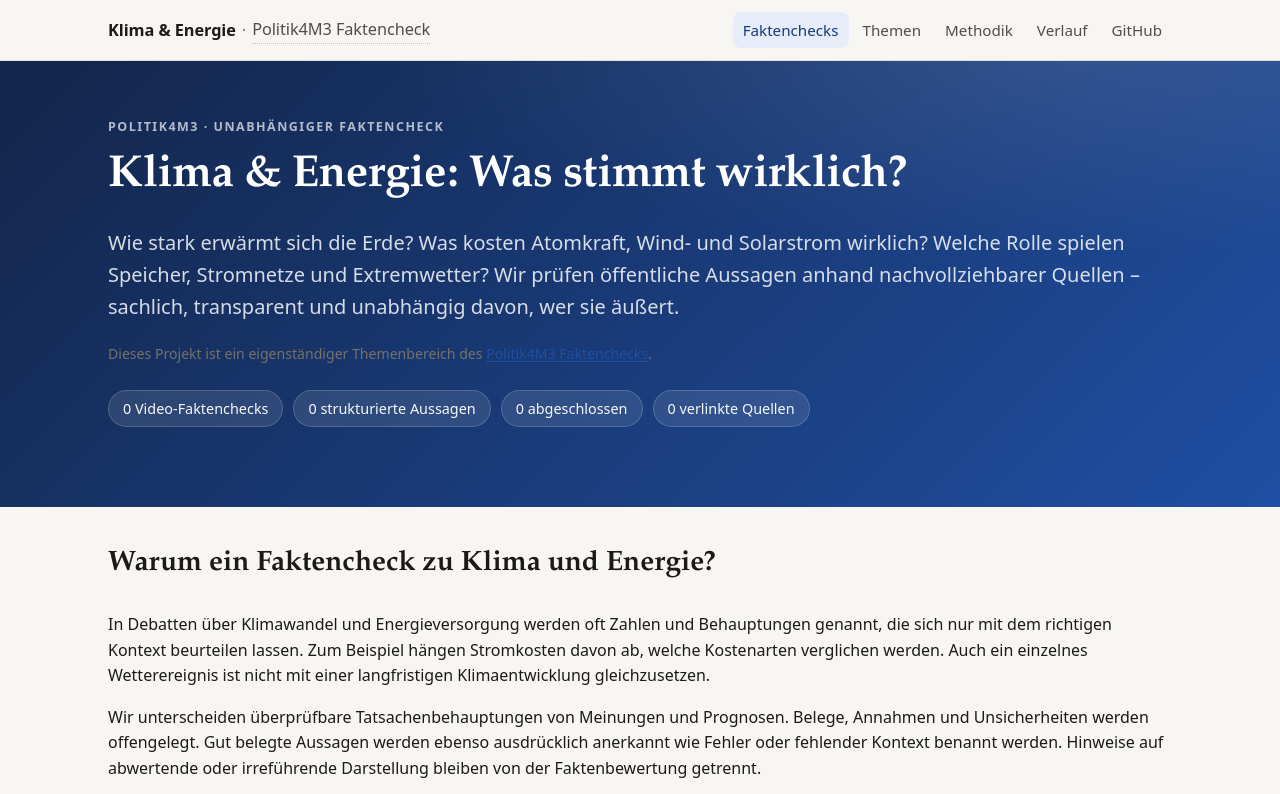
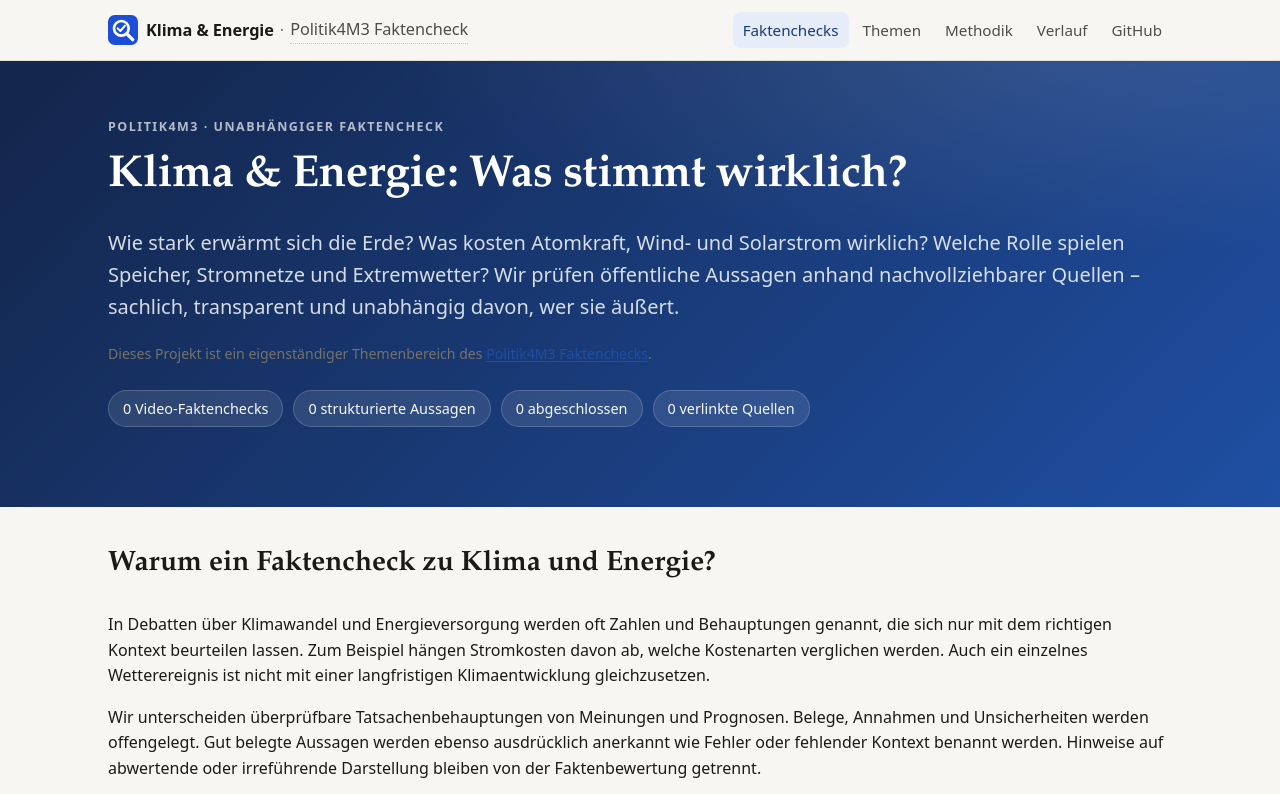
Before and after one commit to 4m3projects/politik4m3FaktencheckKlima, a plain HTML site: page site/index.html in a window 1280 px wide. Shown: the top 794 px of the page. Drawn offline with Linux system fonts and the light colour scheme; no server answers; files whose address does not match are found by name.

Commit message:
Favicon für die Webseite und als Logo vor dem Seitentitel
SVG plus ICO-Fallback (16/32/48 px, kräftigere Striche) und apple-touch-icon;
Klick aufs Logo führt zur Startseite dieses Projekts.

Co-Authored-By: Claude Opus 5.5 <noreply@anthropic.com>
Claude-Session: https://claude.ai/code/session_016ASvtGSiP7TCE5AN4yPrJM

```diff
--- a/site/index.html
+++ b/site/index.html
@@ -9,7 +9,9 @@
 <meta name="color-scheme" content="light dark">
 <meta name="referrer" content="strict-origin-when-cross-origin">
 <meta http-equiv="Content-Security-Policy" content="default-src 'self'; script-src 'self' https://www.youtube.com; frame-src https://www.youtube-nocookie.com; img-src 'self' data: https://i.ytimg.com; style-src 'self' 'unsafe-inline'; connect-src 'self'; object-src 'none'; base-uri 'none'; form-action 'none'">
-<link rel="icon" href="data:,">
+<link rel="icon" href="favicon.ico" sizes="32x32">
+<link rel="icon" href="favicon.svg" type="image/svg+xml">
+<link rel="apple-touch-icon" href="apple-touch-icon.png">
 <link rel="stylesheet" href="style.css">
 <script src="sync.js" defer></script>
 <script src="relations.js" defer></script>
@@ -26,7 +28,7 @@
 <header class="topbar">
   <div class="wrap topbar-inner">
     <div class="brand brand-text">
-      <a class="brand-sub" href="#/" title="Startseite von Faktencheck Klima & Energie"><strong>Klima & Energie</strong></a>
+      <a class="brand-sub" href="#/" title="Startseite von Faktencheck Klima & Energie"><img class="brand-mark" src="favicon.svg" alt="" width="30" height="30"><strong>Klima & Energie</strong></a>
       <span class="brand-sep" aria-hidden="true">·</span>
       <a class="brand-parent" href="https://4m3projects.github.io/politik4m3Facktencheck/" title="Zum Hauptprojekt Politik4M3 Faktencheck">Politik4M3 Faktencheck</a>
     </div>
--- a/site/style.css
+++ b/site/style.css
@@ -124,11 +124,8 @@ p { margin: 0 0 1em; }
 }
 .topbar-inner { display: flex; align-items: center; justify-content: space-between; gap: 12px; min-height: 60px; flex-wrap: wrap; }
 .brand { display: flex; align-items: center; gap: 10px; color: var(--text); text-decoration: none; }
-.brand-mark {
-  display: grid; place-items: center; width: 34px; height: 34px; border-radius: 10px;
-  background: linear-gradient(135deg, var(--hero-2), var(--hero-1)); color: #fff;
-  font-weight: 700; font-size: 13px; letter-spacing: -.04em;
-}
+/* Logo vor dem Titel = Favicon (site/favicon.svg); Klick führt zur Startseite dieses Projekts. */
+.brand-mark { display: block; flex: none; width: 30px; height: 30px; }
 .brand-text { font-size: 1.02rem; letter-spacing: -.005em; }
 /* „Klima & Energie“ steht zuerst und führt zur Startseite dieses Unterprojekts; das Hauptprojekt
    folgt als Link (dort können später weitere Projekte angebunden werden). */
@@ -136,7 +133,7 @@ p { margin: 0 0 1em; }
 .brand a { text-decoration: none; }
 .brand-parent { color: var(--text-2); border-bottom: 1px dotted var(--line-strong); }
 .brand-parent:hover, .brand-parent:focus-visible { color: var(--accent); border-bottom-color: var(--accent); }
-.brand-sub { color: var(--text); }
+.brand-sub { color: var(--text); display: inline-flex; align-items: center; gap: 8px; }
 .brand-sub:hover { color: var(--accent); }
 .brand-sep { color: var(--text-3); }
 .mainnav { display: flex; gap: 4px; flex-wrap: wrap; }
```
Also changed, not shown: site/apple-touch-icon.png (added), site/favicon.ico (added), site/favicon.svg (added), 1 other file.
